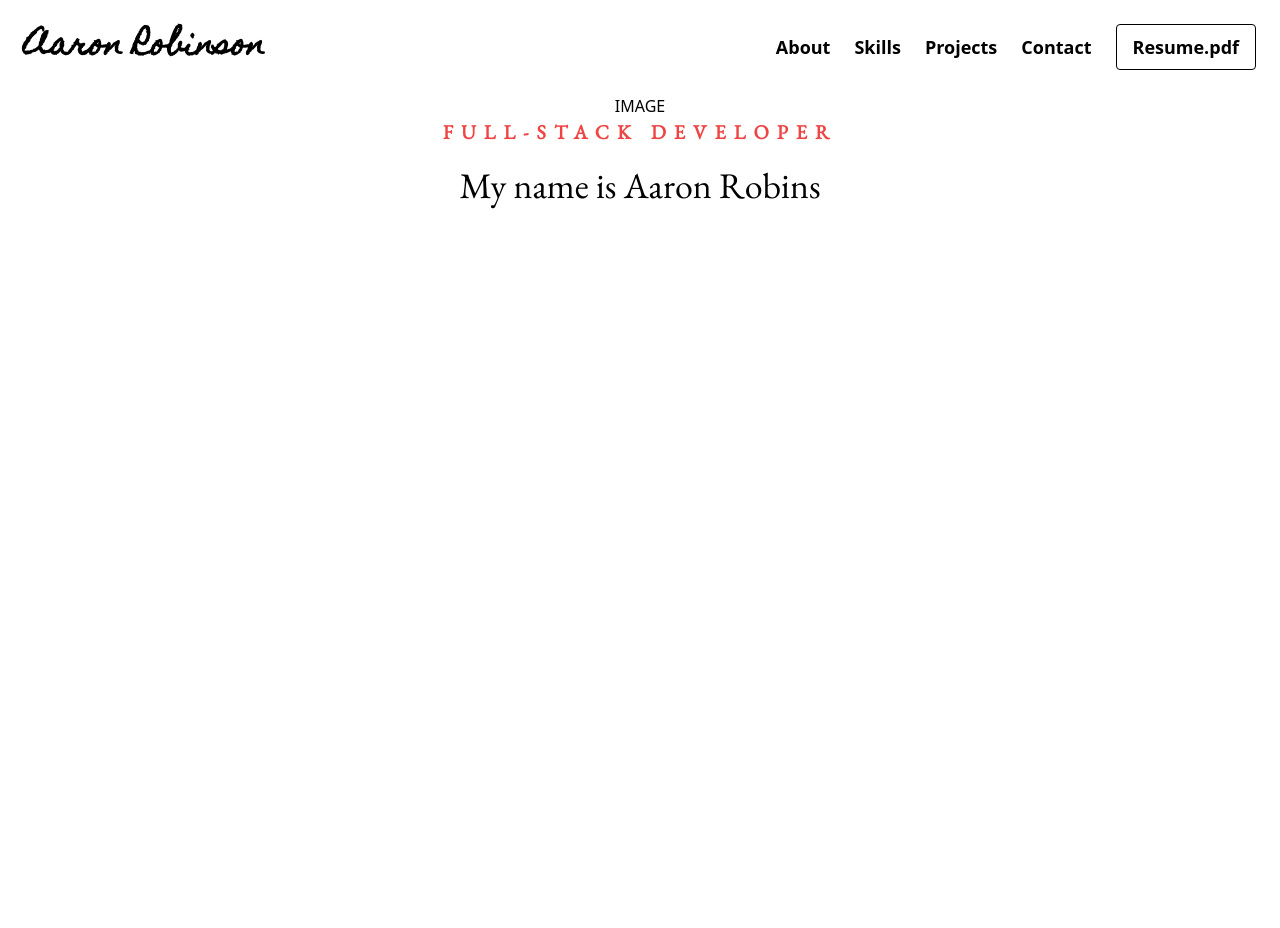
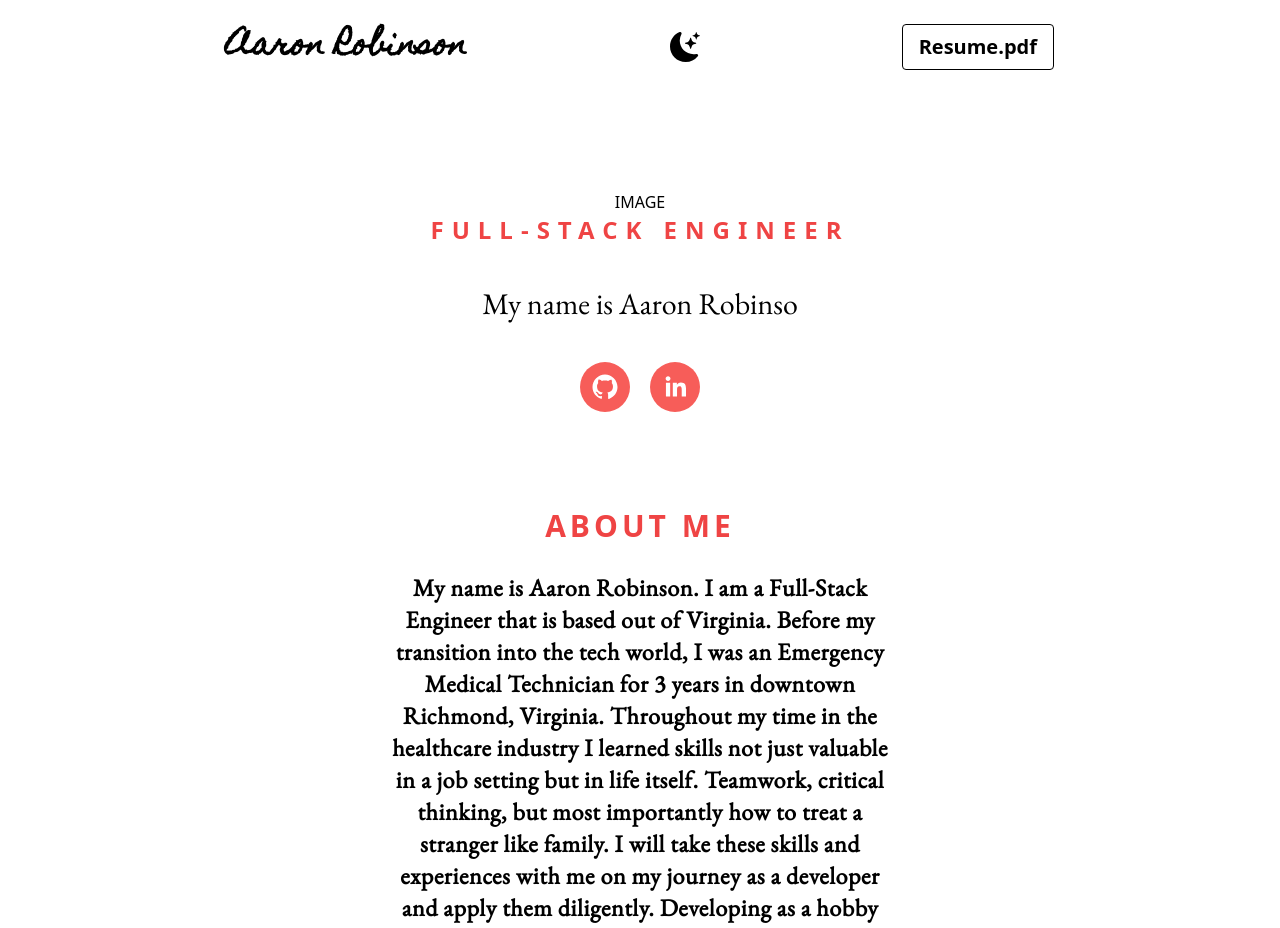
Before and after one commit to Airobinson0025/Portfolio, a Next.js app: page / in a window 1280 px wide. Shown: the top 928 px of the page. Before the commit the page ends 800 px from the top, so only its background shows below. Built offline with nearby package versions, Linux system fonts and the light colour scheme.

Commit message:
new look

```diff
--- a/app/Hero.jsx
+++ b/app/Hero.jsx
@@ -1,11 +1,12 @@
 'use client';
 import React from 'react'
 import { useTypewriter } from 'react-simple-typewriter';
+import { SocialIcon } from 'react-social-icons';
 
 
 const Hero = () => {
 
-    const [text, count] = useTypewriter({
+  const [text, count] = useTypewriter({
         words:[
             "Hello There.",
             "My name is Aaron Robinson.",
@@ -15,11 +16,14 @@ const Hero = () => {
         delaySpeed: 2000,
     });
   return (
-    <div className='flex flex-col items-center'>
+    <div className='flex flex-col items-center pt-24'>
         <h1>IMAGE</h1>
-        <p className='font-black font-garamond text-red-500 sm:text-md md:text-lg lg:text-xl tracking-[8px]'>FULL-STACK DEVELOPER</p>
-        <p className='font-garamond sm:text-2xl md:text-3xl lg:text-4xl p-5'>{text}</p>
-
+        <p className='font-bold text-red-500 sm:text-xl md:text-2xl tracking-[8px]'>FULL-STACK ENGINEER</p>
+        <p className='font-garamond font-extralight sm:text-2xl md:text-3xl p-10'>{text}</p>
+        <div className='space-x-5'>
+          <SocialIcon url="https://github.com/Airobinson0025?tab=repositories" target='_blank' bgColor='#F75D59'/>
+          <SocialIcon url="https://www.linkedin.com/in/aaron-robinson-b3949425b/" target='_blank' bgColor='#F75D59'/>
+        </div>
     </div>
 
   )
--- a/app/components/About.jsx
+++ b/app/components/About.jsx
@@ -2,7 +2,14 @@ import React from 'react'
 
 const About = () => {
   return (
-    <div>About</div>
+    <div className='flex flex-col justify-center text-center pt-24'>
+        <h1 className='text-red-500 sm:text-2xl md:text-3xl  font-semibold tracking-[4px]'>ABOUT ME</h1>
+        <p className='font-garamond font-extrabold sm:text-lg md:text-2xl pt-7 sm:mx-24 md:mx-54 lg:mx-72 xl:mx-96 tracking-wide'>My name is Aaron Robinson. I am a Full-Stack Engineer that is based out of Virginia.
+
+           Before my transition into the tech world, I was an Emergency Medical Technician for 3 years in downtown Richmond, Virginia. Throughout my time in the healthcare industry I learned skills not just valuable in a job setting but in life itself. Teamwork, critical thinking, but most importantly how to treat a stranger like family. I will take these skills and experiences with me on my journey as a developer and apply them diligently.
+
+           Developing as a hobby has now grown into a passion of mine. I am eager to build, collaborate, and learn wherever there is opportunity to do so. The ultimate goal is to work on projects that impact the world.</p>
+    </div>
   )
 }
 
--- a/app/layout.jsx
+++ b/app/layout.jsx
@@ -1,31 +1,32 @@
-import Link from 'next/link'
-
-
 import './globals.css'
+import { BsMoonStarsFill } from 'react-icons/bs'
 
 export default function RootLayout({ children }) {
   return (
-    <html lang="en">
+
+
+
+    <html lang="en" className='scroll-smooth'>
       {/*
         <head /> will contain the components returned by the nearest parent
         head.jsx. Find out more at https://beta.nextjs.org/docs/api-reference/file-conventions/head
       */}
       <head />
       <body>
-        <div className='bg-white text-black text-lg font-bold flex flex-row justify-between items-center p-6 max-w-7xl mx-auto'>
+        <div className='bg-white text-black  md:text-xl  font-bold flex justify-evenly items-center p-6'>
           <div>
-            <p className='font-homemade text-3xl'>Aaron Robinson</p>
+            <p className='font-homemade md:text-xl lg:text-3xl'>Aaron Robinson</p>
           </div>
-          <div className='flex flex-row space-x-6 items-center'>
-            <Link className='hover:text-red-500 transition duration-200' href="/About">About</Link>
-            <Link className='hover:text-red-500 transition duration-200' href="/Skills">Skills</Link>
-            <Link className='hover:text-red-500 transition duration-200' href="/Projects">Projects</Link>
-            <Link className='hover:text-red-500 transition duration-200' href="/Contact">Contact</Link>
+          <div className='hover:cursor-pointer'>
+            <BsMoonStarsFill size={30}/>
+          </div>
+          <div className='flex flex-row  items-center'>
             <a href='Resume.pdf' download>
-              <button className='bg-transparent hover:bg-black hover:text-white font-bold py-2 px-4 border border-black hover:border-transparent rounded transition duration-300'>Resume.pdf</button>
+              <button className='bg-transparent hover:bg-red-500 hover:text-white font-bold py-2 px-4 border border-black hover:border-transparent rounded transition duration-300'>Resume.pdf</button>
             </a>
           </div>
         </div>
+
         <div>{children}</div>
         </body>
     </html>
--- a/app/page.jsx
+++ b/app/page.jsx
@@ -1,9 +1,13 @@
 import Hero from "./Hero";
+import About from "./components/About";
 
 export default function Home() {
+
+
     return (
         <div>
             <Hero />
+            <About />
         </div>
     );
 }
--- a/next.config.js
+++ b/next.config.js
@@ -5,4 +5,6 @@ const nextConfig = {
   },
 }
 
+
+
 module.exports = nextConfig
--- a/package.json
+++ b/package.json
@@ -10,17 +10,20 @@
   },
   "dependencies": {
     "@next/font": "13.1.5",
+    "@react-three/fiber": "^8.11.0",
     "eslint": "8.32.0",
     "eslint-config-next": "13.1.5",
     "framer-motion": "^8.5.4",
     "next": "13.1.5",
     "react": "18.2.0",
     "react-dom": "18.2.0",
+    "react-icons": "^4.7.1",
     "react-simple-typewriter": "^5.0.1",
     "react-social-icons": "^5.15.0"
   },
   "devDependencies": {
     "autoprefixer": "^10.4.13",
+    "next-transpile-modules": "^10.0.0",
     "postcss": "^8.4.21",
     "tailwindcss": "^3.2.4"
   }
```
Also changed, not shown: 1 other file (tests, documents, lock files or other folders).
